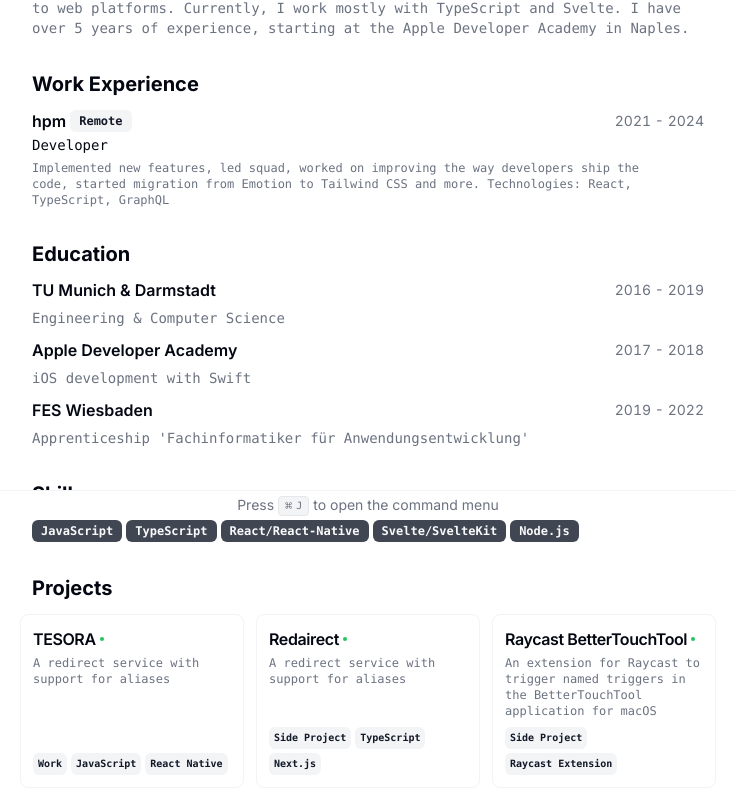
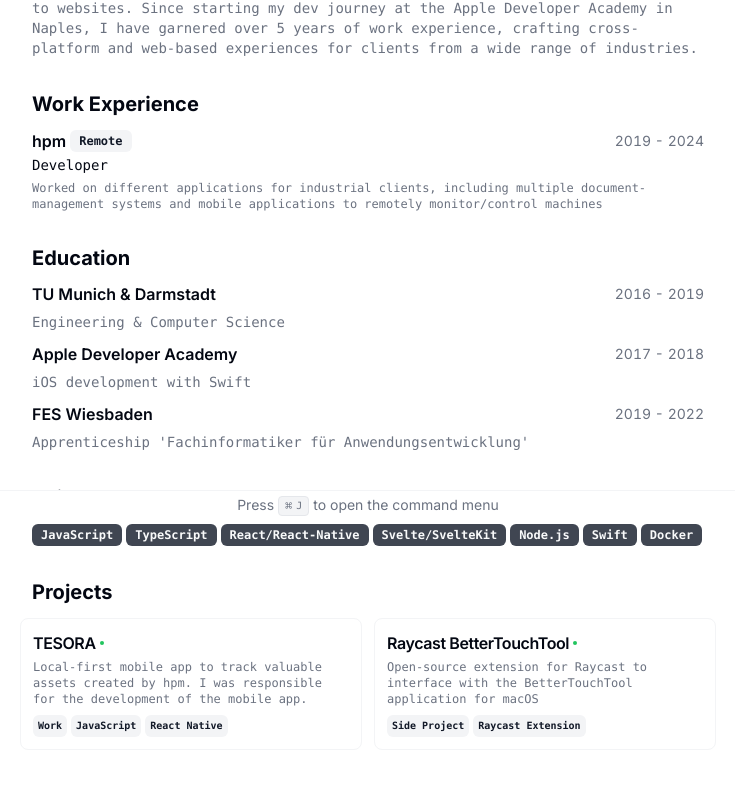
Before and after one commit to dnnsmnstrr/cv, a Next.js app: page / in a window 1280 px wide. Shown: the part 280-1088 px from the top of the page, without its empty margins (272-1007 px from the left). Built offline with nearby package versions, Linux system fonts and the light colour scheme.

Commit message:
Update resume data

```diff
--- a/src/app/page.tsx
+++ b/src/app/page.tsx
@@ -169,7 +169,7 @@
 
         <Section className="print-force-new-page scroll-mb-16">
           <h2 className="text-xl font-bold">Projects</h2>
-          <div className="-mx-3 grid grid-cols-1 gap-3 print:grid-cols-3 print:gap-2 md:grid-cols-2 lg:grid-cols-3">
+          <div className="-mx-3 grid grid-cols-1 gap-3 print:grid-cols-3 print:gap-2 md:grid-cols-2">
             {RESUME_DATA.projects.map((project) => {
               return (
                 <ProjectCard
--- a/src/data/resume-data.tsx
+++ b/src/data/resume-data.tsx
@@ -20,21 +20,25 @@
 } from "@/images/logos";
 import { GitHubIcon, LinkedInIcon, XIcon } from "@/components/icons";
 
+const name = "Dennis Muensterer"
 const USERNAME_SHORT = 'dnnsmnstrr'
-const USERNAME_LONG = 'dennismuensterer'
+const USERNAME_LONG = name.replaceAll(' ', '').toLocaleLowerCase()
 const email = USERNAME_LONG + '@gmail.com'
 
+const summary = `As a full stack developer, I have worked on various projects, from mobile apps to websites.
+Since starting my dev journey at the Apple Developer Academy in Naples, I have garnered over 5 years of work experience, crafting cross-platform and web-based experiences for clients from a wide range of industries.`
+
+const initials = name.split(' ').map(name => name.slice(0, 1)).join('')
 export const RESUME_DATA = {
-  name: "Dennis Muensterer",
-  initials: "DM",
+  name,
+  initials,
   location: "Mainz, Germany",
   locationLink: "https://www.google.com/maps/place/Mainz",
   about:
     "Developer and Maker",
-  summary:
-    "As a full stack developer, I have worked on various projects, from mobile apps to web platforms. Currently, I work mostly with TypeScript and Svelte. I have over 5 years of experience, starting at the Apple Developer Academy in Naples.",
+  summary,
   avatarUrl: "https://avatars.githubusercontent.com/u/3686989?v=4",
-  personalWebsiteUrl: "https://muensterer.lol",
+  personalWebsiteUrl: "https://muensterer.tech",
   contact: {
     email,
     tel: "+4915730967248",
@@ -83,10 +87,10 @@
       badges: ["Remote"],
       title: "Developer",
       logo: HpmLogo,
-      start: "2021",
+      start: "2019",
       end: "2024",
       description:
-        "Implemented new features, led squad, worked on improving the way developers ship the code, started migration from Emotion to Tailwind CSS and more. Technologies: React, TypeScript, GraphQL",
+        "Worked on different applications for industrial clients, including multiple document-management systems and mobile applications to remotely monitor/control machines",
     },
   ],
   skills: [
@@ -95,6 +99,8 @@
     "React/React-Native",
     "Svelte/SvelteKit",
     "Node.js",
+    "Swift",
+    "Docker",
   ],
   projects: [
     {
@@ -104,30 +110,17 @@
         "JavaScript",
         "React Native",
       ],
-      description: "A redirect service with support for aliases",
+      description: "Local-first mobile app to track valuable assets created by hpm. I was responsible for the development of the mobile app.",
       link: {
         label: "tesora.app",
         href: "https://tesora.app/",
       },
     },
     {
-      title: "Redairect",
-      techStack: [
-        "Side Project",
-        "TypeScript",
-        "Next.js",
-      ],
-      description: "A redirect service with support for aliases",
-      link: {
-        label: "redairect.com",
-        href: "https://redairect.com/",
-      },
-    },
-    {
       title: "Raycast BetterTouchTool",
       techStack: ["Side Project", "Raycast Extension"],
       description:
-        "An extension for Raycast to trigger named triggers in the BetterTouchTool application for macOS",
+        "Open-source extension for Raycast to interface with the BetterTouchTool application for macOS",
       link: {
         label: "BTT in the Raycast Store",
         href: "https://www.raycast.com/dnnsmnstrr/bettertouchtool",
```
